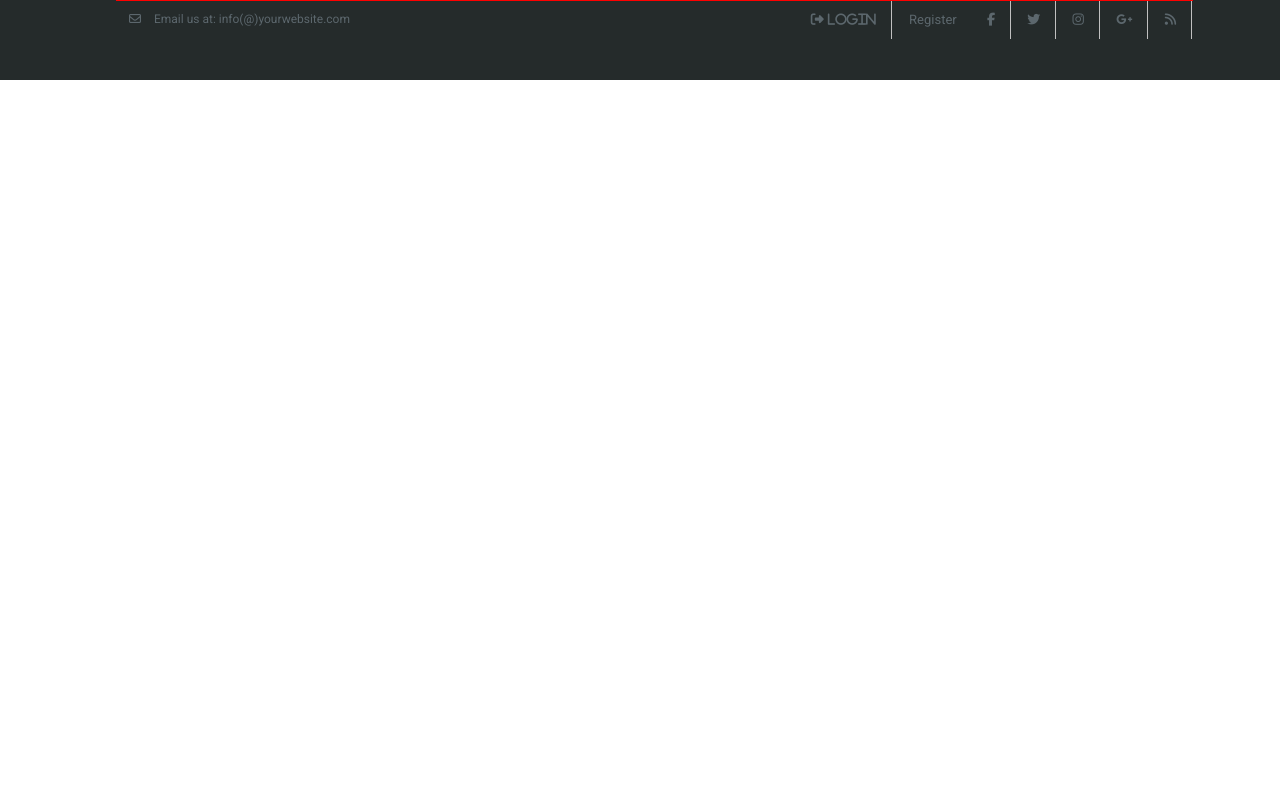
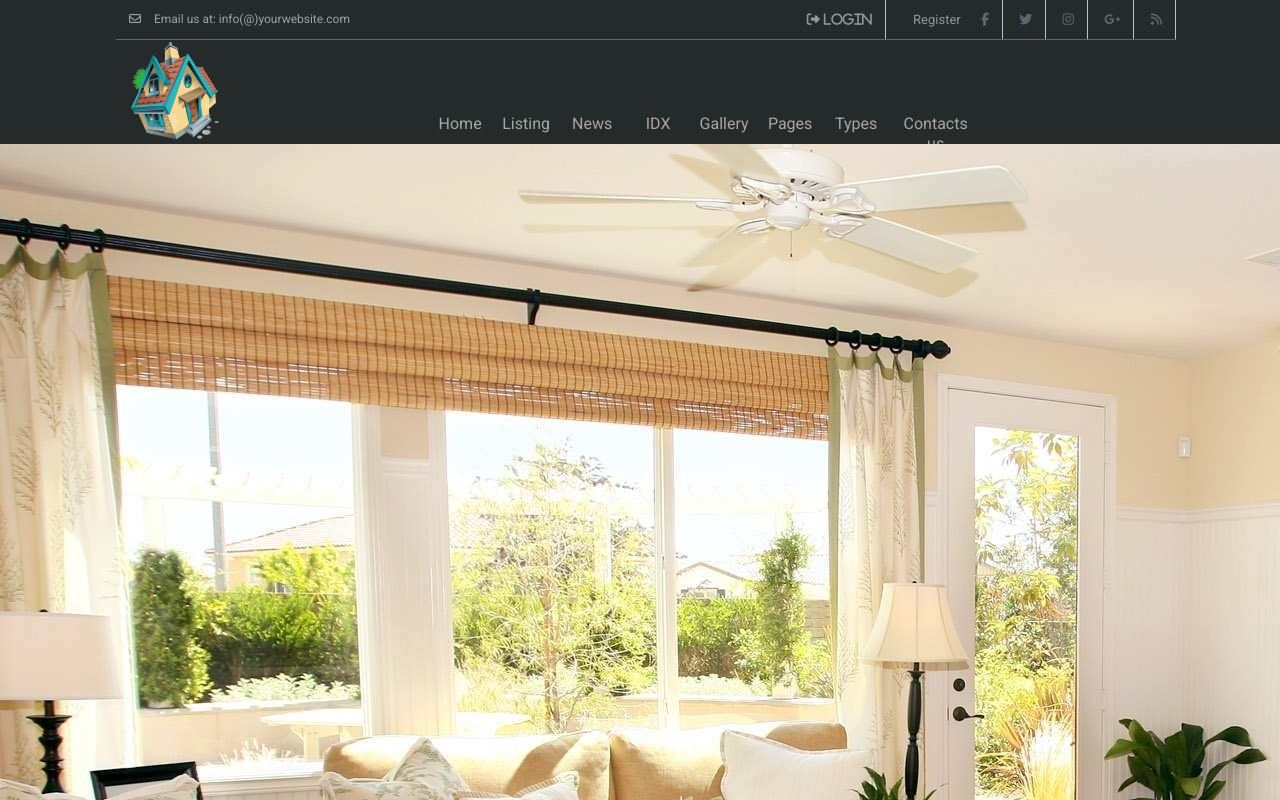
Before and after one commit to ONESucH/adaptiveFullSite, a website: page app/index.html in a window 1280 px wide. Drawn offline with nearby package versions, Linux system fonts and the light colour scheme.

Commit message:
buildFirst

```diff
--- a/app/css/main.less
+++ b/app/css/main.less
@@ -22,66 +22,113 @@ a:hover {
   top: 0;
   bottom: 0;
   left: 0;
+  margin: auto;
   position: absolute;
-  min-width: 850px;
-}
-
-.top-container-search-contacts {
+  min-width: 1175px;
+  .top-container {
     left: 0;
     right: 0;
+    top: 0;
+    bottom: 0;
+    position: relative;
+    background: #252B2B;
+    height: 147px;
+    padding: 0 0 0 116px;
+  }
+  .top-container-search-contacts {
     height: 40px;
-  padding: 0 88px 0 116px;
+    width: 1060px;
+    position: relative;
     background: #252B2B;
     color: #5c676d;
-}
-
-.top-container-search-contacts i {
+    border-bottom: 1px solid #5c676d;
+    & i {
       padding: 13px;
     }
-
+  }
   .one-login {
     border: none;
   }
-
-
   .left-email {
     float: left;
     font-size: 12px;
+    color: #9ea4a4;
   }
-
   .right-top-container-search-contacts-right {
     float: right;
     font-size: 13px;
+    color: #959ca2;
+    & i {
+      border-right: 1px solid silver;
+    }
+  }
+  .registration {
+    padding: 0 4Px 0 20px;
+    color: #90989a;
+  }
+  .banner {
+    position: relative;
+    float: left;
+    & img {
+      padding-left: 15px;
+      max-height: 100px;
+      max-width: 130px;
+    }
   }
 
-.top {
-  padding: 0;
-  margin: 0;
-  top: 0;
+  .main-menu {
+    margin: 62px 0 0 17.9%;
+    float: left;
+    list-style: none;
+    background: #252B2B;
+    color: #a8a8a0;
+    text-align: center;
     position: relative;
-  width: 1077px;
+    line-height: 20px;
+    bottom: 0;
+    & ul {
+      list-style: none;
+    }
+    & ul li {
+      width: 66px;
+      padding: 12px 6px 10px 3px;
+      float: left;
+      cursor: pointer;
+      position: relative;
+    }
+    & ul li:hover {
+      background: #ec8a4d;
+    }
+    & ul li:nth-child(8) {
+      width: 93px;
+    }
+  }
+
+  .contact-number {
+    margin: 62px 0;
+    float: left;
+    height: 45px;
+    background: #4dc7ec;
+    & i {
+      font-size: 1.6em;
+      color: #e2f8ff;
+      float: left;
+      background: #35b3d9;
+      padding: 11px 12px;
+    }
+    & p {
+      font-size: 1.5em;
+      color: white;
+      float: left;
+      padding: 8px 85px 8px 8px;
+    }
+  }
+
+  .main-container {
+    top: 144px;
     left: 0;
     right: 0;
-  height: 1px;
-  background: red;
-  border: none;
+    bottom: 0;
+    background-image: url(../img/main-body/1.png);
   }
-
-.right-top-container-search-contacts-right i {
-  border-right: 1px solid silver;
-  padding-right: 15px;
 }
-
-.registration {
-  padding: 10px 14px 10px 0;
-}
-
-.banner-and-menu {
-  top: 0;
-  left: 0;
-  right: 0;
-  background: #252B2B;
-  color: #5c676d;
-  padding: 0 88px 0 116px;
-  height: 40px;
-}
--- a/app/index.html
+++ b/app/index.html
@@ -3,9 +3,9 @@
 <head>
     <meta charset="UTF-8">
     <title>adaptiveFullSite</title>
-    <link href='https://fonts.googleapis.com/css?family=Roboto' rel='stylesheet' type='text/css'>
     <link rel="stylesheet" href="vendor/bootstrap/dist/css/bootstrap.min.css">
     <link rel="stylesheet" href="vendor/font-awesome/css/font-awesome.min.css">
+    <link href='https://fonts.googleapis.com/css?family=Roboto' rel='stylesheet' type='text/css'>
     <link rel="stylesheet" href="css/main.css">
 </head>
 <body>
@@ -25,11 +25,28 @@
                 <a href="#"><i class="fa fa-google-plus" aria-hidden="true"></i></a>
                 <a href="#"><i class="fa fa-rss" aria-hidden="true"></i></a>
             </div>
-            <hr class="top">
         </div>
-        <div class="banner-and-menu">
-
+        <div class="banner">
+            <img src="img/top-home/home1.png" alt="home">
         </div>
+        <div class="main-menu">
+            <ul>
+                <li>Home</li>
+                <li>Listing</li>
+                <li>News</li>
+                <li>IDX</li>
+                <li>Gallery</li>
+                <li>Pages</li>
+                <li>Types</li>
+                <li>Contacts us</li>
+            </ul>
+        </div>
+        <div class="contact-number">
+            <i class="fa fa-phone" aria-hidden="true"></i>
+            <p>8-800-900-9000</p>
+        </div>
+    </div>
+    <div class="main-container">
     </div>
 </div>
 
```
Also changed, not shown: app/css/main.css, app/img/main-body/1.png (added). Lines whose indentation alone changed are shown as unchanged.
